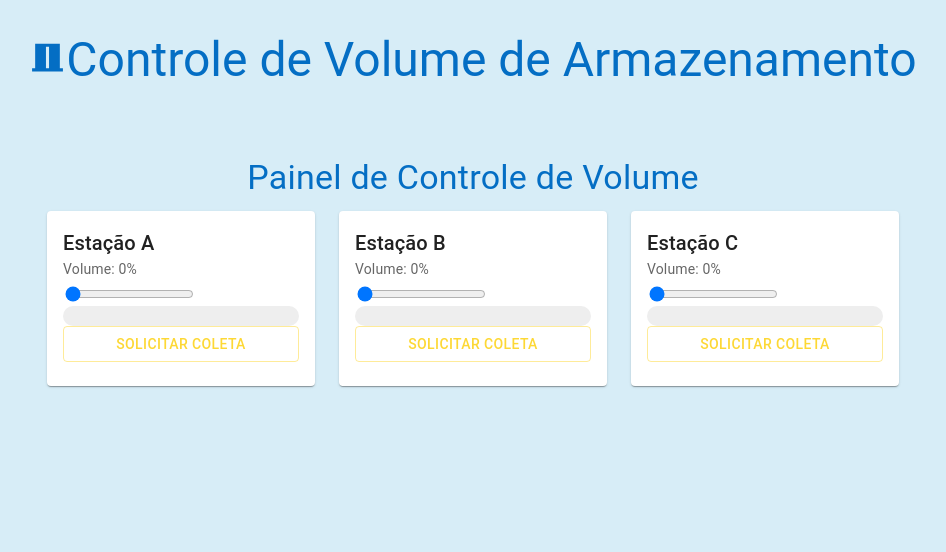
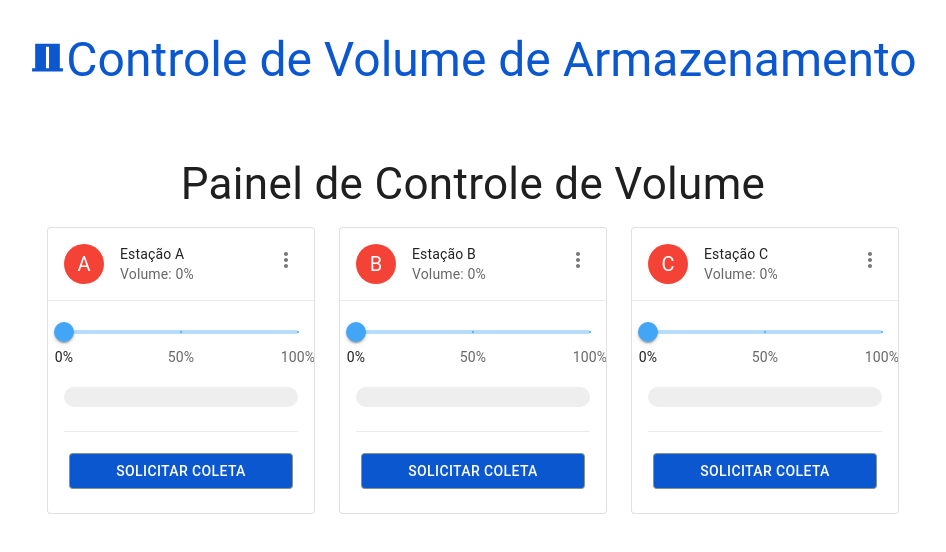
Before and after one commit to albsondev/b2bblue-storage-volume-control-system, a React (Create React App) app: page / in a window 1280 px wide. Shown: the top 552 px of the page, without its empty margins (167-1113 px from the left). Built offline with nearby package versions, Linux system fonts and the light colour scheme.

Commit message:
optimizing layout and components

```diff
--- a/src/App.scss
+++ b/src/App.scss
@@ -1,8 +1,9 @@
 $primary-color: #d7edf7;
-$primary-text: #046ec4;
+$primary-text: #0b57d0;
+$bg: #f0f4f9;
 
 body {
-  background-color: $primary-color;
+  background-color: white;
   color: $primary-text;
 }
 
--- a/src/components/ControlPanel.tsx
+++ b/src/components/ControlPanel.tsx
@@ -8,7 +8,7 @@ import MuiAlert, { AlertProps } from '@mui/material/Alert';
 import StationPanel from './StationPanel';
 import CollectionRequestDialog from './CollectionRequestDialog';
 import * as stationService from '../services/stationService';
-import '../styles/StationControlPanel.css';
+import '../styles/StationControlPanel.scss';
 import { Station } from '../types/station';
 
 const Alert = React.forwardRef<HTMLDivElement, AlertProps>(function Alert(
@@ -21,13 +21,13 @@ const Alert = React.forwardRef<HTMLDivElement, AlertProps>(function Alert(
 const theme = createTheme({
   palette: {
     primary: {
-      main: '#42a5f5', // Azul Google
+      main: '#42a5f5',
     },
     secondary: {
-      main: '#66bb6a', // Verde Google
+      main: '#66bb6a',
     },
     warning: {
-      main: '#fdd835', // Amarelo Google
+      main: '#fdd835',
     },
   },
 });
@@ -108,7 +108,7 @@ const ControlPanel: React.FC = () => {
   return (
     <ThemeProvider theme={theme}>
       <Container maxWidth="md" className="container">
-        <Typography variant="h4" component="h1" align="center" gutterBottom>
+        <Typography variant="h4" component="h1" align="center" className='title-page' gutterBottom>
           Painel de Controle de Volume
         </Typography>
         <Grid container spacing={3}>
--- a/src/components/StationPanel.tsx
+++ b/src/components/StationPanel.tsx
@@ -1,10 +1,12 @@
 import React from 'react';
 import Card from '@mui/material/Card';
 import CardContent from '@mui/material/CardContent';
-import Typography from '@mui/material/Typography';
-import LinearProgress from '@mui/material/LinearProgress';
 import Button from '@mui/material/Button';
 import { StationPanelProps } from '../types/stationPanel';
+import { Avatar, CardActions, CardHeader, IconButton, LinearProgress, Slider } from '@mui/material';
+import { red } from '@mui/material/colors';
+import MoreVertIcon from '@mui/icons-material/MoreVert';
+
 
 const StationPanel: React.FC<StationPanelProps> = ({
   station,
@@ -12,35 +14,50 @@ const StationPanel: React.FC<StationPanelProps> = ({
   onRequestCollection,
   onConfirmCollection,
 }) => {
-  const handleVolumeChangeLocal = (event: React.ChangeEvent<HTMLInputElement>) => {
-    let newVolume = parseInt(event.target.value, 10);
-    if (isNaN(newVolume)) {
-      newVolume = 0;
-    }
-    if (newVolume < 0) {
-      newVolume = 0;
-    }
-    if (newVolume > 100) {
-      newVolume = 100;
-    }
-    onVolumeChange(newVolume);
+
+  const handleSliderChange = (
+    event: Event,
+    newValue: number | number[],
+  ) => {
+    onVolumeChange(newValue as number);
+  };
+
+  const valuetext = (value: number) => {
+    return `${value}%`;
   };
 
   return (
-    <Card>
+    <Card className="cards-panels" variant="outlined">
+      <CardHeader
+        className="panels-header"
+        avatar={
+          <Avatar sx={{ bgcolor: red[500] }} aria-label="recipe">
+            {station.avatarLetter}
+          </Avatar>
+        }
+        action={
+          <IconButton aria-label="settings">
+            <MoreVertIcon />
+          </IconButton>
+        }
+        title={station.name}
+        subheader={`Volume: ${station.volume}%`}
+      />
       <CardContent>
-        <Typography variant="h6" component="div">
-          {station.name}
-        </Typography>
-        <Typography variant="body2" color="text.secondary" gutterBottom>
-          Volume: {station.volume}%
-        </Typography>
-        <input
-          type="range"
-          min="0"
-          max="100"
+        <Slider
+          aria-label="Volume"
+          min={0}
+          max={100}
+          step={1}
           value={station.volume}
-          onChange={handleVolumeChangeLocal}
+          onChange={handleSliderChange}
+          getAriaValueText={valuetext}
+          valueLabelDisplay="auto"
+          marks={[
+            { value: 0, label: '0%' },
+            { value: 50, label: '50%' },
+            { value: 100, label: '100%' },
+          ]}
         />
         <LinearProgress
           variant="determinate"
@@ -48,12 +65,14 @@ const StationPanel: React.FC<StationPanelProps> = ({
           sx={(theme) => ({
             height: 20,
             borderRadius: 5,
+            marginTop: theme.spacing(2),
             backgroundColor:
               station.volume >= 80
                 ? theme.palette.warning.light
                 : station.volume >= 50
                 ? theme.palette.secondary.light
                 : theme.palette.grey[200],
+            transition: 'background-color 0.5s ease',
             '& .MuiLinearProgress-bar': {
               borderRadius: 5,
               backgroundColor:
@@ -66,23 +85,29 @@ const StationPanel: React.FC<StationPanelProps> = ({
           })}
           />
         {station.collectionRequested ? (
+          <CardActions className='card-footer'>
             <Button
               variant="contained"
               color="success"
+              className="btn-confirm"
               onClick={onConfirmCollection}
               fullWidth
             >
               Confirmar Coleta
             </Button>
+          </CardActions>
         ) : (
+          <CardActions className='card-footer'>
             <Button
               variant="outlined"
               color="warning"
               onClick={onRequestCollection}
               fullWidth
+              className="btn-request"
             >
               Solicitar Coleta
             </Button>
+          </CardActions>
         )}
       </CardContent>
     </Card>
--- a/src/services/stationService.ts
+++ b/src/services/stationService.ts
@@ -1,9 +1,10 @@
 import { Station } from '../types/station';
 
 let stations: Station[] = [
-    { id: 1, name: 'Estação A', volume: 0, collectionRequested: false, occupancy: 0 },
-    { id: 2, name: 'Estação B', volume: 0, collectionRequested: false, occupancy: 0 },
-    { id: 3, name: 'Estação C', volume: 0, collectionRequested: false, occupancy: 0 },
+    { id: 1, name: 'Estação A', volume: 0, collectionRequested: false, occupancy: 0, avatarLetter: 'A'},
+    { id: 2, name: 'Estação B', volume: 0, collectionRequested: false, occupancy: 0, avatarLetter: 'B'},
+    { id: 3, name: 'Estação C', volume: 0, collectionRequested: false, occupancy: 0, avatarLetter: 'C'},
+
   ];
 
 export function getStations(): Station[] {
--- a/src/services/storageService.ts
+++ b/src/services/storageService.ts
@@ -1,11 +1,8 @@
 // Exemplo de funções para simular o comportamento do backend
-
 export const generateCollectRequest = (stationId: number) => {
     console.log(`Pedido de coleta gerado para a estação ${stationId}`);
-    // Implementar lógica para gerar pedido de coleta (simulado)
   };
 
   export const confirmCollect = (stationId: number) => {
     console.log(`Coleta confirmada para a estação ${stationId}`);
-    // Implementar lógica para confirmar coleta (simulado)
   };
--- a/src/styles/StationControlPanel.css
+++ /dev/null
@@ -1,8 +0,0 @@
-.container {
-    padding-top: 20px; /* Espaçamento superior para o conteúdo */
-    display: flex; /* Para centralizar verticalmente */
-    flex-direction: column; /* Itens dispostos em coluna */
-    min-height: 100vh; /* Ocupa toda a altura da tela */
-    align-items: center; /* Centraliza horizontalmente */
-    justify-content: flex-start; /* Alinha o conteúdo ao topo */
-  }
--- /dev/null
+++ b/src/styles/StationControlPanel.scss
@@ -0,0 +1,36 @@
+$primary-color: #0b57d0;
+$color-text-default: #ffffff;
+$color-title: #1f1f1f;
+
+.container {
+    padding-top: 20px;
+    display: flex;
+    flex-direction: column;
+    align-items: center;
+    justify-content: flex-start;
+
+    .title-page {
+      font-size: calc(44/16*1rem);
+      color: $color-title;
+    }
+
+    .panels-header {
+      border-bottom: 1px solid #ebebeb;
+    }
+
+    .card-footer {
+      margin-top: 1.5em;
+      border-top: 1px solid #ebebeb;
+      padding: 0px 5px;
+    }
+
+    .btn-request {
+      background-color: $primary-color;
+      color: $color-text-default;
+      margin-top: 1.5em;
+    }
+
+    .btn-confirm{
+      margin-top: 1.5em;
+    }
+  }
--- a/src/types/station.ts
+++ b/src/types/station.ts
@@ -4,4 +4,5 @@ export interface Station {
     volume: number;
     occupancy: number | undefined;
     collectionRequested: boolean;
+    avatarLetter: string;
   }
```
Lines whose indentation alone changed are shown as unchanged.
